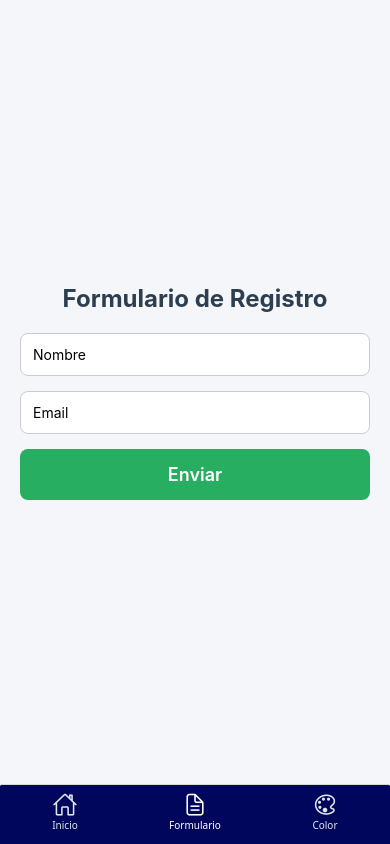
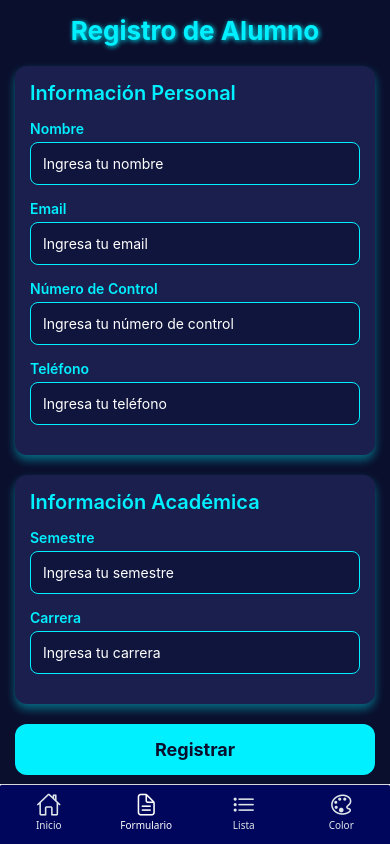
Before and after one commit to JORGELUIS2266/practica-final---app-movil, a React Native app: screen /Formulario in a window 390 px wide. Built offline with nearby package versions, Linux system fonts and the light colour scheme.

Commit message:
creando Lista de Alumnos Y agregando mas elementos al formulario

```diff
--- a/App.js
+++ b/App.js
@@ -1,17 +1,20 @@
-// App.js
 import React from "react";
 import { NavigationContainer } from "@react-navigation/native";
 import { createBottomTabNavigator } from "@react-navigation/bottom-tabs";
 import { Ionicons } from "@expo/vector-icons";
 
 import InicioPantalla from "./src/pantallas/InicioPantalla";
-import CambioColor from "./src/botones/cambioColor";
-import Formulario from "./src/pantallas/FormularioAlumnoPantalla";
+import cambioColor from "./src/botones/cambioColor";
+import FormularioAlumnoPantalla from "./src/pantallas/FormularioAlumnoPantalla";
+import ListaAlumnosPantalla from "./src/pantallas/ListaAlumnosPantalla";
+
+import { AlumnosProvider } from "./src/context/AlumnosContext";
 
 const Tab = createBottomTabNavigator();
 
 export default function App() {
   return (
+    <AlumnosProvider>
       <NavigationContainer>
         <Tab.Navigator
           screenOptions={({ route }) => ({
@@ -26,13 +29,11 @@ export default function App() {
               if (route.name === "Inicio") {
                 return <Ionicons name="home-outline" size={size} color={color} />;
               } else if (route.name === "Formulario") {
-              return (
-                <Ionicons name="document-text-outline" size={size} color={color} />
-              );
+                return <Ionicons name="document-text-outline" size={size} color={color} />;
+              } else if (route.name === "Lista") {
+                return <Ionicons name="list-outline" size={size} color={color} />;
               } else if (route.name === "Color") {
-              return (
-                <Ionicons name="color-palette-outline" size={size} color={color} />
-              );
+                return <Ionicons name="color-palette-outline" size={size} color={color} />;
               }
             },
             tabBarActiveTintColor: "#fff",
@@ -40,9 +41,11 @@ export default function App() {
           })}
         >
           <Tab.Screen name="Inicio" component={InicioPantalla} />
-        <Tab.Screen name="Formulario" component={Formulario} />
-        <Tab.Screen name="Color" component={CambioColor} />
+          <Tab.Screen name="Formulario" component={FormularioAlumnoPantalla} />
+          <Tab.Screen name="Lista" component={ListaAlumnosPantalla} />
+          <Tab.Screen name="Color" component={cambioColor} />
         </Tab.Navigator>
       </NavigationContainer>
+    </AlumnosProvider>
   );
 }
--- a/src/botones/cambioColor.js
+++ b/src/botones/cambioColor.js
@@ -1,26 +1,37 @@
-import React, { useState } from "react";
-import { View, Text, TouchableOpacity, StyleSheet } from "react-native";
+import React, { useState, useEffect } from "react";
+import { View, Text, TouchableOpacity, StyleSheet, StatusBar } from "react-native";
 import { Ionicons } from "@expo/vector-icons";
 
 export default function CambioColor({ navigation }) {
-  const [colorFondo, setColorFondo] = useState("#f4f6f9");
+  const [colorFondo, setColorFondo] = useState("#0A0F2D"); // Fondo oscuro inicial
 
   const cambiarColor = () => {
-    const colores = ["#f4f6f9", "#ffeaa7", "#fab1a0", "#55efc4", "#81ecec", "#74b9ff"];
+    const colores = ["#0A0F2D", "#1B1F4D", "#00F0FF", "#55efc4", "#fab1a0", "#ffeaa7"];
     const random = Math.floor(Math.random() * colores.length);
     setColorFondo(colores[random]);
   };
 
+  // useEffect para mostrar mensaje cada vez que colorFondo cambie
+  useEffect(() => {
+    console.log("El color de fondo ha cambiado a:", colorFondo);
+  }, [colorFondo]); // <- Dependencia: se ejecuta cada vez que colorFondo cambie
+
+  // useEffect al montar la pantalla (como componentDidMount)
+  useEffect(() => {
+    console.log("Pantalla de CambioColor montada");
+  }, []); // <- array vacío: se ejecuta solo una vez al montar
+
   return (
     <View style={[styles.container, { backgroundColor: colorFondo }]}>
-      {/* Botón de cambiar color arriba a la derecha */}
+      <StatusBar barStyle="light-content" />
+
+      {/* Botón de cambiar color */}
       <TouchableOpacity style={styles.topButton} onPress={cambiarColor}>
-        <Ionicons name="color-palette-outline" size={28} color="#fff" />
+        <Ionicons name="color-palette-outline" size={28} color="#00F0FF" />
       </TouchableOpacity>
 
       <Text style={styles.title}>Pantalla de Cambio de Color</Text>
-
-
+      <Text style={styles.subtitle}>¡Presiona el botón para cambiar el fondo!</Text>
     </View>
   );
 }
@@ -33,41 +44,33 @@ const styles = StyleSheet.create({
     padding: 20
   },
   title: {
-    fontSize: 24,
+    fontSize: 28,
     fontWeight: "bold",
-    marginBottom: 20,
-    color: "#2c3e50"
+    color: "#00F0FF",
+    textAlign: "center",
+    textShadowColor: "#00F0FF",
+    textShadowOffset: { width: 2, height: 2 },
+    textShadowRadius: 10,
+    marginBottom: 10
+  },
+  subtitle: {
+    fontSize: 16,
+    color: "#fff",
+    textAlign: "center",
+    marginTop: 5,
+    opacity: 0.8
   },
   topButton: {
     position: "absolute",
-    top: 40, // espacio desde arriba (ajusta según tu notch/status bar)
-    right: 20, // espacio desde la derecha
-    backgroundColor: "#00065cff",
-
-    padding: 10,
+    top: 50,
+    right: 20,
+    backgroundColor: "#1B1F4D",
+    padding: 12,
     borderRadius: 50,
-    elevation: 5, // sombra en Android
-  },
-  navbar: {
-    position: "absolute",
-    bottom: 0,
-    left: 0,
-    right: 0,
-    flexDirection: "row",
-    justifyContent: "space-around",
-    alignItems: "center",
-    backgroundColor: "#3498db",
-    paddingVertical: 12,
-    borderTopLeftRadius: 20,
-    borderTopRightRadius: 20,
-    elevation: 5, // sombra en Android
-  },
-  navButton: {
-    alignItems: "center",
-  },
-  navText: {
-    color: "#fff",
-    fontSize: 12,
-    marginTop: 3,
+    elevation: 8,
+    shadowColor: "#00F0FF",
+    shadowOffset: { width: 0, height: 4 },
+    shadowOpacity: 0.6,
+    shadowRadius: 10
   },
 });
--- /dev/null
+++ b/src/context/AlumnosContext.js
@@ -0,0 +1,25 @@
+import React, { createContext, useState } from "react";
+
+export const AlumnosContext = createContext();
+
+export const AlumnosProvider = ({ children }) => {
+  const [alumnos, setAlumnos] = useState([]);
+
+  const agregarAlumno = (alumno) => {
+    setAlumnos([...alumnos, { id: Date.now(), ...alumno }]);
+  };
+
+  const actualizarAlumno = (id, datos) => {
+    setAlumnos(alumnos.map(a => (a.id === id ? { ...a, ...datos } : a)));
+  };
+
+  const eliminarAlumno = (id) => {
+    setAlumnos(alumnos.filter(a => a.id !== id));
+  };
+
+  return (
+    <AlumnosContext.Provider value={{ alumnos, agregarAlumno, actualizarAlumno, eliminarAlumno }}>
+      {children}
+    </AlumnosContext.Provider>
+  );
+};
--- a/src/pantallas/FormularioAlumnoPantalla.js
+++ b/src/pantallas/FormularioAlumnoPantalla.js
@@ -1,61 +1,102 @@
-import React, { useState } from "react";
-import { View, Text, TextInput, TouchableOpacity, StyleSheet, Alert } from "react-native";
+import React, { useState, useEffect } from "react";
+import { View, Text, TextInput, TouchableOpacity, StyleSheet, Alert, ScrollView } from "react-native";
+import axios from "axios";
 
-export default function FormularioAlumnoPantalla() {
+export default function FormularioAlumnoPantalla({ route, navigation }) {
+  const alumno = route.params?.alumno; // Si viene desde edición
+
   const [nombre, setNombre] = useState("");
   const [email, setEmail] = useState("");
+  const [numControl, setNumControl] = useState("");
+  const [telefono, setTelefono] = useState("");
+  const [semestre, setSemestre] = useState("");
+  const [carrera, setCarrera] = useState("");
 
-  const enviarFormulario = () => {
-    if(nombre.trim() === "" || email.trim() === ""){
+  useEffect(() => {
+    if (alumno) {
+      setNombre(alumno.nombre);
+      setEmail(alumno.email);
+      setNumControl(alumno.numControl || "");
+      setTelefono(alumno.telefono || "");
+      setSemestre(alumno.semestre || "");
+      setCarrera(alumno.carrera || "");
+    }
+  }, [alumno]);
+
+  const enviarFormulario = async () => {
+    if (!nombre || !email || !numControl || !telefono || !semestre || !carrera) {
       Alert.alert("Error", "Por favor completa todos los campos");
       return;
     }
-    Alert.alert("Formulario enviado", `Nombre: ${nombre}\nEmail: ${email}`);
-    setNombre("");
-    setEmail("");
+
+    const data = { nombre, email, numControl, telefono, semestre, carrera };
+
+    try {
+      if (alumno) {
+        // Edición
+        await axios.put(`http://localhost:3000/api/alumnos/${alumno.id}`, data);
+        Alert.alert("Éxito", "Alumno actualizado correctamente");
+      } else {
+        // Registro
+        await axios.post("http://localhost:3000/api/alumnos", data);
+        Alert.alert("Éxito", "Alumno registrado correctamente");
+      }
+
+      // Limpiar campos
+      setNombre(""); setEmail(""); setNumControl(""); setTelefono(""); setSemestre(""); setCarrera("");
+      navigation.navigate("Lista"); // Volver a la lista
+    } catch (error) {
+      console.error(error);
+      Alert.alert("Error", "No se pudo enviar el formulario");
+    }
   };
 
   return (
-    <View style={styles.container}>
-      <Text style={styles.title}>Formulario de Registro</Text>
+    <ScrollView style={styles.container}>
+      <Text style={styles.title}>{alumno ? "Editar Alumno" : "Registro de Alumno"}</Text>
 
-      <TextInput
-        style={styles.input}
-        placeholder="Nombre"
-        value={nombre}
-        onChangeText={setNombre}
-      />
-      <TextInput
-        style={styles.input}
-        placeholder="Email"
-        value={email}
-        onChangeText={setEmail}
-        keyboardType="email-address"
-      />
+      <View style={styles.card}>
+        <Text style={styles.cardTitle}>Información Personal</Text>
+        <Text style={styles.label}>Nombre</Text>
+        <TextInput style={styles.input} placeholder="Ingresa tu nombre" value={nombre} onChangeText={setNombre} />
+        <Text style={styles.label}>Email</Text>
+        <TextInput style={styles.input} placeholder="Ingresa tu email" value={email} onChangeText={setEmail} keyboardType="email-address" />
+        <Text style={styles.label}>Número de Control</Text>
+        <TextInput style={styles.input} placeholder="Ingresa tu número de control" value={numControl} onChangeText={setNumControl} keyboardType="numeric" />
+        <Text style={styles.label}>Teléfono</Text>
+        <TextInput style={styles.input} placeholder="Ingresa tu teléfono" value={telefono} onChangeText={setTelefono} keyboardType="phone-pad" />
+      </View>
+
+      <View style={styles.card}>
+        <Text style={styles.cardTitle}>Información Académica</Text>
+        <Text style={styles.label}>Semestre</Text>
+        <TextInput style={styles.input} placeholder="Ingresa tu semestre" value={semestre} onChangeText={setSemestre} keyboardType="numeric" />
+        <Text style={styles.label}>Carrera</Text>
+        <TextInput style={styles.input} placeholder="Ingresa tu carrera" value={carrera} onChangeText={setCarrera} />
+      </View>
 
       <TouchableOpacity style={styles.button} onPress={enviarFormulario}>
-        <Text style={styles.buttonText}>Enviar</Text>
+        <Text style={styles.buttonText}>{alumno ? "Actualizar" : "Registrar"}</Text>
       </TouchableOpacity>
-    </View>
+    </ScrollView>
   );
 }
 
 const styles = StyleSheet.create({
-  container: { flex: 1, padding: 20, justifyContent: "center", backgroundColor: "#f4f6f9" },
-  title: { fontSize: 24, fontWeight: "bold", marginBottom: 20, textAlign: "center", color: "#2c3e50" },
-  input: {
-    borderWidth: 1,
-    borderColor: "#ccc",
-    padding: 12,
-    borderRadius: 8,
-    marginBottom: 15,
-    backgroundColor: "#fff",
+  container: { flex: 1, backgroundColor: "#0A0F2D", padding: 15 },
+  title: {
+    fontSize: 26, fontWeight: "bold", color: "#00F0FF",
+    textAlign: "center", marginBottom: 20,
+    textShadowColor: "#00F0FF", textShadowOffset: { width: 1, height: 1 }, textShadowRadius: 5
   },
-  button: {
-    backgroundColor: "#27ae60",
-    padding: 15,
-    borderRadius: 8,
-    alignItems: "center",
+  card: {
+    backgroundColor: "#1B1F4D", borderRadius: 12, padding: 15, marginBottom: 20,
+    shadowColor: "#00F0FF", shadowOffset: { width: 0, height: 5 }, shadowOpacity: 0.4,
+    shadowRadius: 10, elevation: 10
   },
-  buttonText: { color: "#fff", fontSize: 18, fontWeight: "600" },
+  cardTitle: { fontSize: 20, fontWeight: "600", color: "#00F0FF", marginBottom: 15 },
+  label: { color: "#00F0FF", fontWeight: "600", marginBottom: 5, fontSize: 14 },
+  input: { borderWidth: 1, borderColor: "#00F0FF", borderRadius: 8, padding: 12, marginBottom: 15, backgroundColor: "#10153D", color: "#fff" },
+  button: { backgroundColor: "#00F0FF", padding: 15, borderRadius: 12, alignItems: "center", marginBottom: 30 },
+  buttonText: { color: "#0A0F2D", fontSize: 18, fontWeight: "bold" }
 });
--- /dev/null
+++ b/src/pantallas/ListaAlumnosPantalla.js
@@ -0,0 +1,110 @@
+import React, { useEffect, useState } from "react";
+import { View, Text, FlatList, StyleSheet, TouchableOpacity, Alert } from "react-native";
+import axios from "axios";
+
+export default function ListaAlumnosPantalla({ navigation }) {
+  const [alumnos, setAlumnos] = useState([]);
+  const [expandido, setExpandido] = useState(null); // id del card expandido
+
+  const cargarAlumnos = async () => {
+    try {
+      const response = await axios.get("http://localhost:3000/api/alumnos");
+      setAlumnos(response.data);
+    } catch (error) {
+      console.error(error);
+      Alert.alert("Error", "No se pudieron cargar los alumnos");
+    }
+  };
+
+  useEffect(() => {
+    cargarAlumnos();
+  }, []);
+
+  const eliminarAlumno = (id) => {
+    Alert.alert(
+      "Eliminar Alumno",
+      "¿Deseas eliminar este alumno?",
+      [
+        { text: "Cancelar", style: "cancel" },
+        { text: "Eliminar", style: "destructive", onPress: async () => {
+          try {
+            await axios.delete(`http://localhost:3000/api/alumnos/${id}`);
+            cargarAlumnos();
+          } catch (error) {
+            console.error(error);
+            Alert.alert("Error", "No se pudo eliminar el alumno");
+          }
+        }}
+      ]
+    );
+  };
+
+  const toggleExpandido = (id) => {
+    setExpandido(expandido === id ? null : id);
+  };
+
+  const renderItem = ({ item }) => (
+    <View style={styles.card}>
+      <Text style={styles.nombre}>{item.nombre}</Text>
+      <Text style={styles.info}>No. Control: {item.numControl}</Text>
+
+      {expandido === item.id && (
+        <>
+          <Text style={styles.info}>Email: {item.email}</Text>
+          <Text style={styles.info}>Teléfono: {item.telefono}</Text>
+          <Text style={styles.info}>Semestre: {item.semestre}</Text>
+          <Text style={styles.info}>Carrera: {item.carrera}</Text>
+        </>
+      )}
+
+      <View style={styles.botones}>
+        <TouchableOpacity style={styles.verMas} onPress={() => toggleExpandido(item.id)}>
+          <Text style={styles.verMasText}>{expandido === item.id ? "Ver menos" : "Ver más"}</Text>
+        </TouchableOpacity>
+
+        <TouchableOpacity style={styles.editar} onPress={() => navigation.navigate("Formulario", { alumno: item })}>
+          <Text style={styles.editarText}>Editar</Text>
+        </TouchableOpacity>
+
+        <TouchableOpacity style={styles.eliminar} onPress={() => eliminarAlumno(item.id)}>
+          <Text style={styles.eliminarText}>Eliminar</Text>
+        </TouchableOpacity>
+      </View>
+    </View>
+  );
+
+  return (
+    <View style={styles.container}>
+      <FlatList
+        data={alumnos}
+        keyExtractor={(item) => item.id.toString()}
+        renderItem={renderItem}
+        contentContainerStyle={{ paddingBottom: 20 }}
+      />
+    </View>
+  );
+}
+
+const styles = StyleSheet.create({
+  container: { flex: 1, backgroundColor: "#0A0F2D", padding: 15 },
+  card: {
+    backgroundColor: "#1B1F4D",
+    borderRadius: 12,
+    padding: 15,
+    marginBottom: 15,
+    shadowColor: "#00F0FF",
+    shadowOffset: { width: 0, height: 5 },
+    shadowOpacity: 0.4,
+    shadowRadius: 10,
+    elevation: 8
+  },
+  nombre: { fontSize: 18, fontWeight: "600", color: "#00F0FF", marginBottom: 5 },
+  info: { color: "#fff", fontSize: 14, marginBottom: 5 },
+  botones: { flexDirection: "row", justifyContent: "space-between", marginTop: 10 },
+  verMas: { backgroundColor: "#00F0FF", padding: 8, borderRadius: 8 },
+  verMasText: { color: "#0A0F2D", fontWeight: "600" },
+  editar: { backgroundColor: "#3498db", padding: 8, borderRadius: 8 },
+  editarText: { color: "#fff", fontWeight: "600" },
+  eliminar: { backgroundColor: "#FF3B30", padding: 8, borderRadius: 8 },
+  eliminarText: { color: "#fff", fontWeight: "600" },
+});
```
Lines whose indentation alone changed are shown as unchanged.
